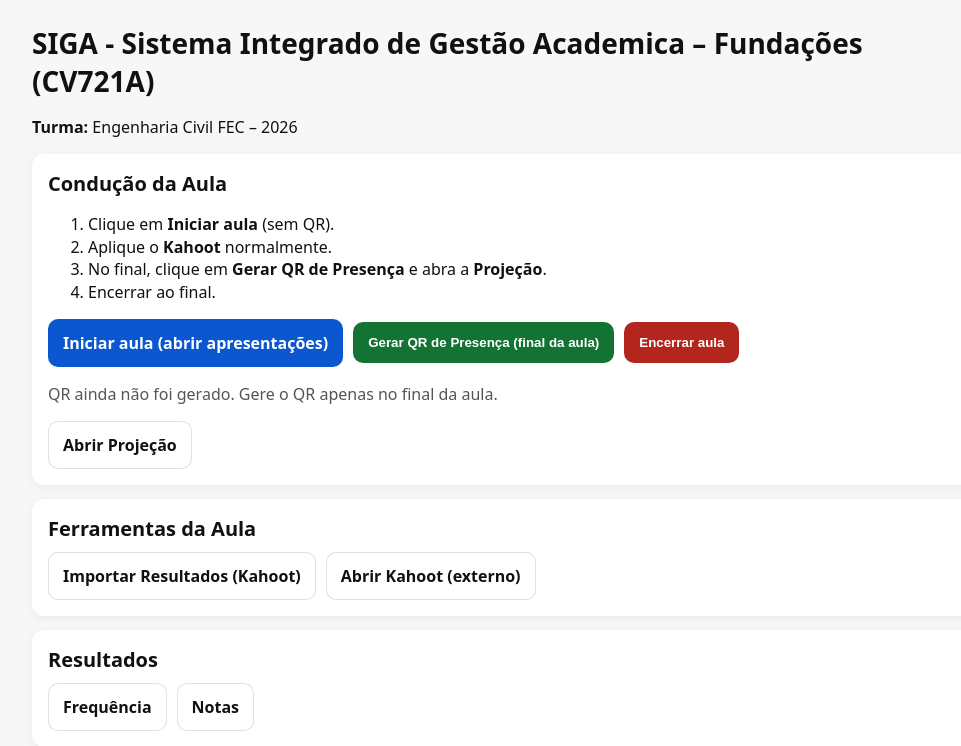
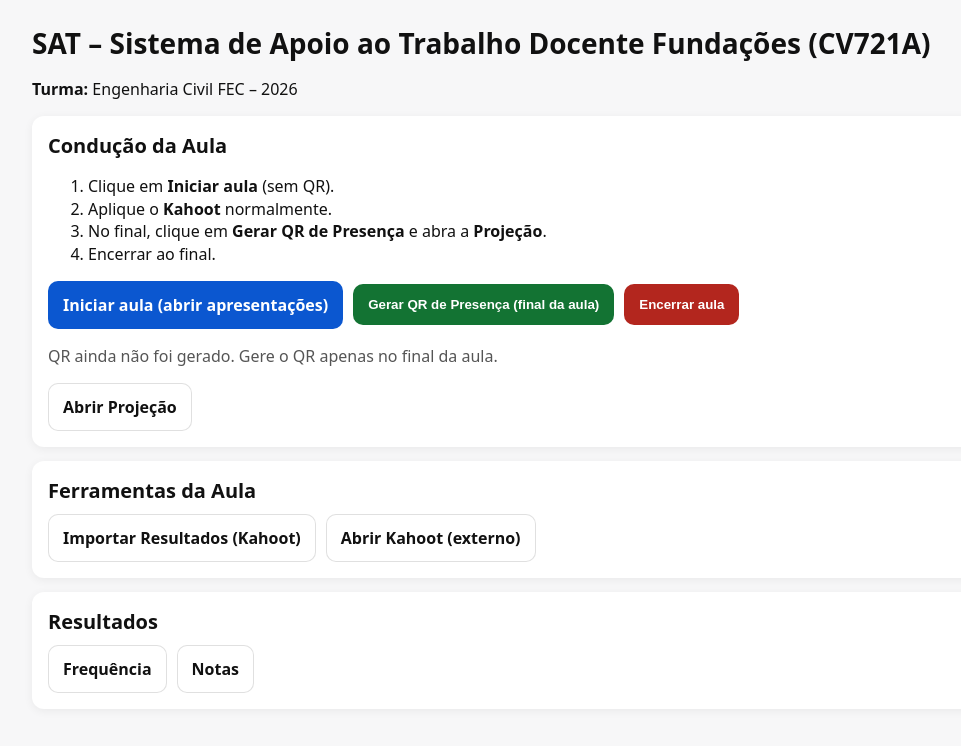
Before and after one commit to TanoueH/CV721A-presenca-qrcode, a FastAPI app: page /prof/ in a window 1280 px wide. Shown: the top 746 px of the page, without its empty margins (136-1097 px from the left). Run offline with FastAPI, Linux system fonts and the light colour scheme.

Commit message:
chore: rename SIGA to SAT across UI and app title

```diff
--- a/app/main.py
+++ b/app/main.py
@@ -12,7 +12,7 @@ from app.routes.notas import router as notas_router
 from app.routes.kahoot import router as kahoot_router
 from app.routes.chamada import router as chamada_router
 
-app = FastAPI(title="SIGA - Sistema Integrado de Gestão Acadêmica", version="1.0.1")
+app = FastAPI(title="SAT - Sistema de Apoio ao Trabalho Docente", version="1.0.2")
 
 # Templates e arquivos estáticos
 app.state.templates = Jinja2Templates(directory="app/templates")
--- a/app/templates/aula_hoje.html
+++ b/app/templates/aula_hoje.html
@@ -1,7 +1,7 @@
 {% extends "base.html" %}
 {% block content %}
 
-<h1>SIGA - Sistema Integrado de Gestão Academica – {{ disciplina }}</h1>
+<h1>SAT – Sistema de Apoio ao Trabalho Docente {{ disciplina }}</h1>
 <p><strong>Turma:</strong> {{ turma }}</p>
 
 <!-- =========================
--- a/app/templates/base.html
+++ b/app/templates/base.html
@@ -2,7 +2,7 @@
 <html lang="pt-br">
 <head>
   <meta charset="utf-8">
-  <title>SIGA – Sistema Integrado de Gestão Acadêmica</title>
+  <title>SAT – Sistema de Apoio ao Trabalho Docente</title>
   <meta name="viewport" content="width=device-width, initial-scale=1">
   <link rel="stylesheet" href="/static/style.css">
   <link rel="icon" href="/static/favicon.ico">
--- a/app/templates/checkin.html
+++ b/app/templates/checkin.html
@@ -50,7 +50,7 @@
 
       <footer class="footer">
         <small>
-          SIGA · Sistema Institucional de Gestão de Aula
+          SAT · Sistema de Apoio ao Trabalho Docente<br>
                       FEC / UNICAMP<br>
         </small>
       </footer>
```
